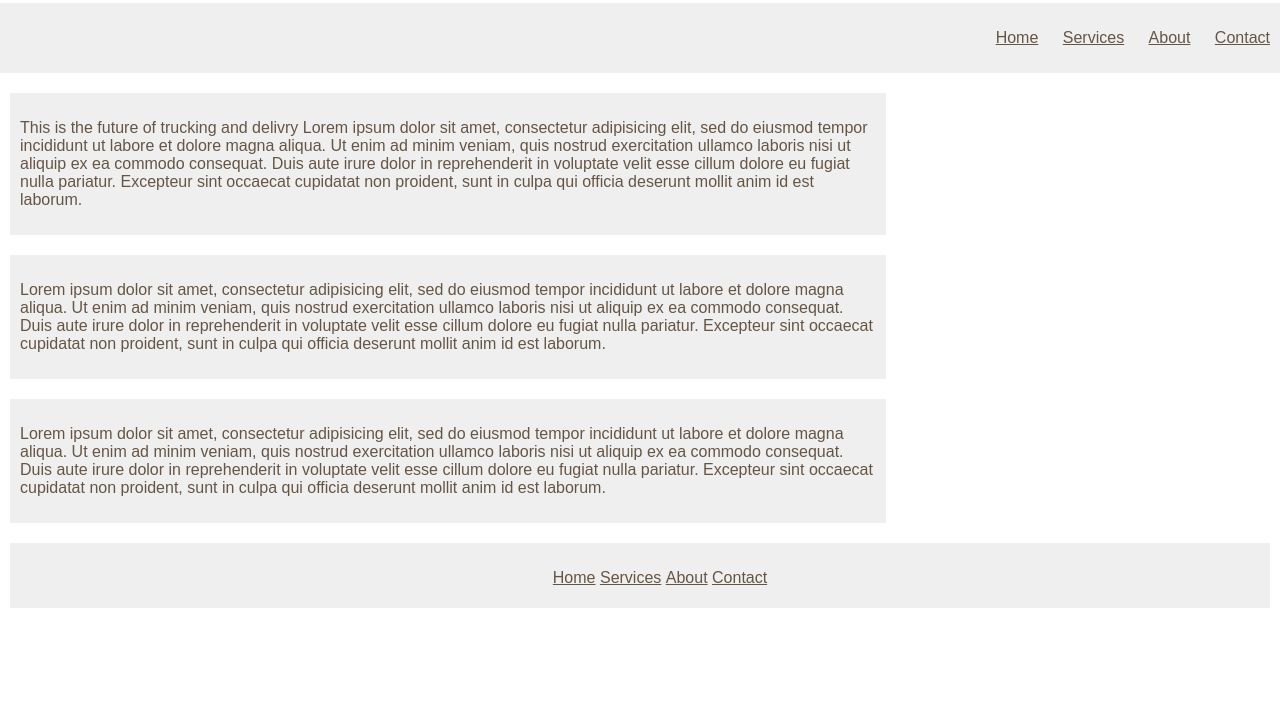
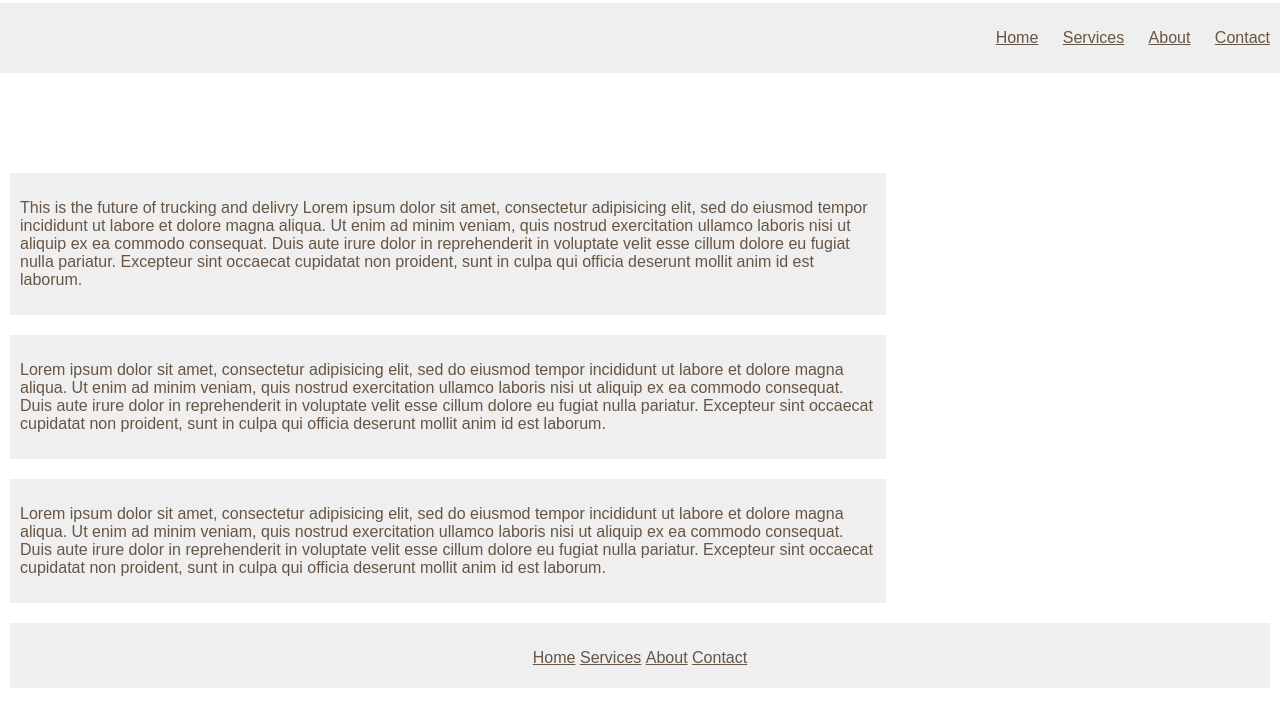
Before and after one commit to Bigupzz/Eurybia, a plain HTML site: page index.html in a window 1280 px wide. Shown: the part 74-800 px from the top of the page. Drawn offline with Linux system fonts and the light colour scheme; a web font is replaced by a local one.

Commit message:
remove padding on list item

```diff
--- a/index.html
+++ b/index.html
@@ -27,7 +27,7 @@
 	   </div>
 
 		<div class ="grid-70 mobile-grid-100 tablet-grid-50">
-			<div class ="container">
+			<div class ="container-top">
 				<p>This is the future of trucking and delivry Lorem ipsum dolor sit amet, consectetur adipisicing elit, sed do eiusmod
 				tempor incididunt ut labore et dolore magna aliqua. Ut enim ad minim veniam,
 				quis nostrud exercitation ullamco laboris nisi ut aliquip ex ea commodo
--- a/resources/css/main.css
+++ b/resources/css/main.css
@@ -9,6 +9,9 @@ body{
 }
 
 
+.logo{
+	box-shadow: 0px 6px 36px -8px rgba(0,0,0,0.64);
+}
  #feature, .container {
 	background-color: #efefef;
 	margin-top: 20px;
@@ -19,6 +22,10 @@ footer {
 	background-color: #efefef;
 	margin-top: 20px;
 	padding: 10px 0px 5px 0px;
+}
+
+footer ul{
+	padding-left: 0;
 }
 
 #nav{
@@ -35,9 +42,18 @@ footer {
 	padding: 10px;
 }
 
+
+
 #feature, .container {
 	height: 100%;
 	padding: 10px;
+
+}
+
+.container-top {
+	background-color: #efefef;
+	margin-top: 100px;
+	padding: 10px 10px 10px 10px;
 
 }
 
--- a/resources/css/unsemantic-grid-responsive-tablet.css
+++ b/resources/css/unsemantic-grid-responsive-tablet.css
@@ -204,6 +204,7 @@ footer li{
   padding:80px 0px 10px 0px;
   text-align: center;
   width:100%;
+  display:none;
 }
 
 /************************************code custom end**************************/
```
